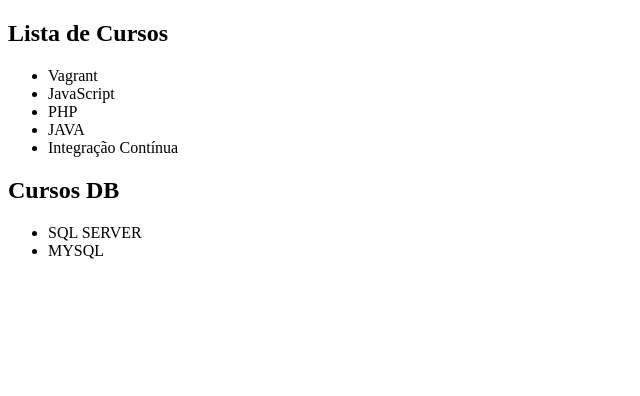
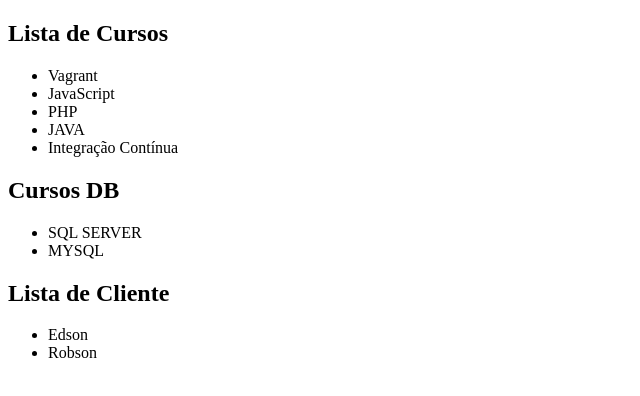
Before and after one commit to EdsonJunior29/Exercitando_Versionamento_GIT, a plain HTML site: page index.html in a window 1280 px wide. Shown: the whole page, without its empty margins (0-640 px from the left). Drawn offline with Linux system fonts and the light colour scheme.

Commit message:
Adicionando Titulo para a lista.

```diff
--- a/index.html
+++ b/index.html
@@ -23,5 +23,13 @@
         <li>MYSQL</li>
     </ul>
 
+
+    <h2>Lista de Cliente</h2>
+
+    <ul>
+        <li>Edson </li>
+        <li>Robson</li>
+    </ul>
+
 </body>
 </html>
```
